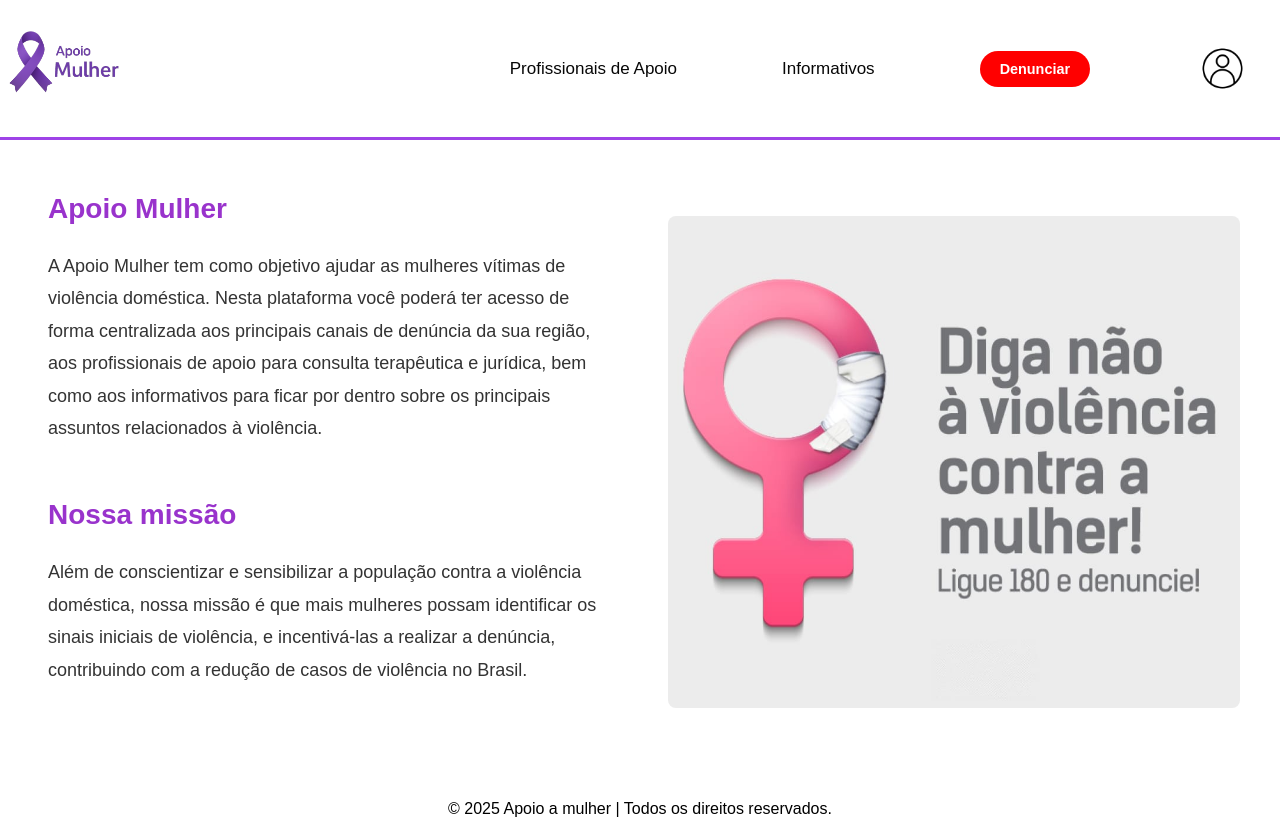
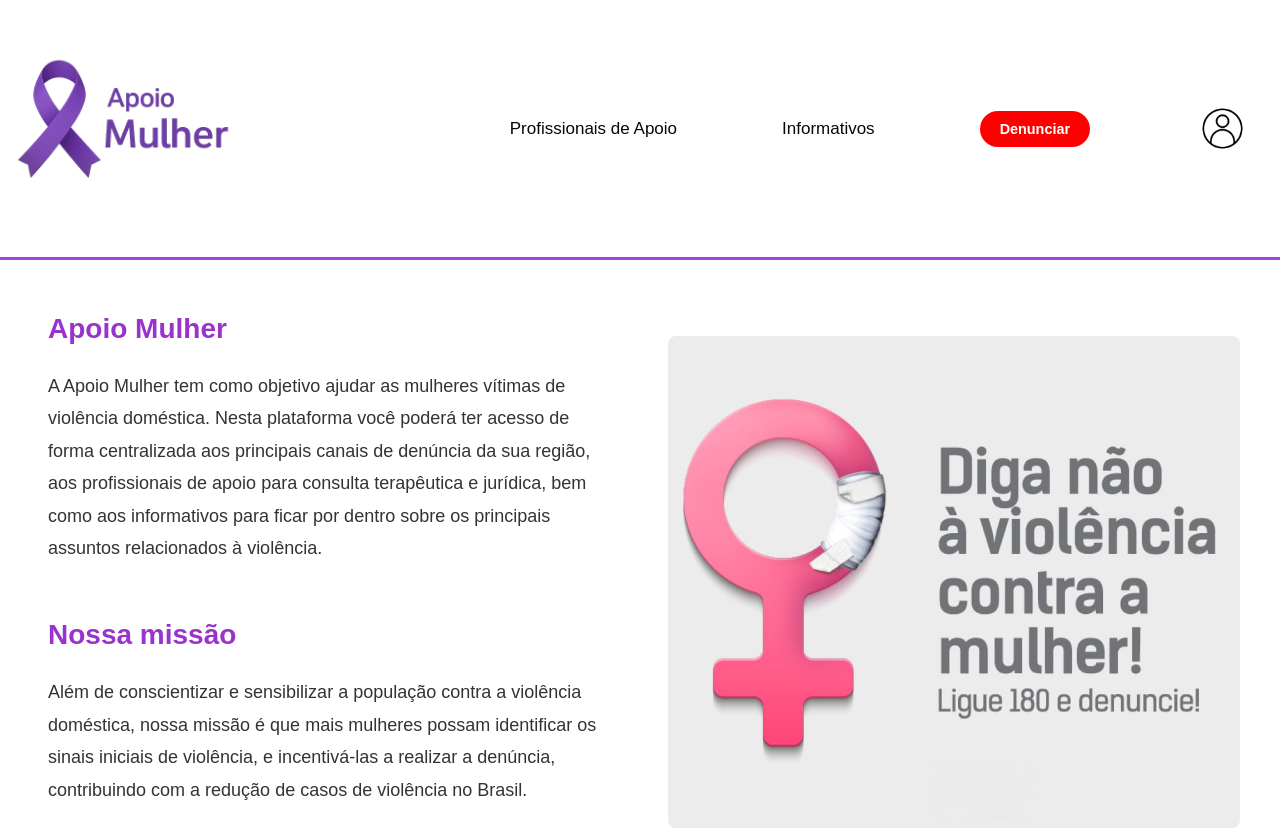
Before and after one commit to MarihRodrigues/Cora-v2, a plain HTML site: page codigo-fonte/home/home.html in a window 1280 px wide. Shown: the top 831 px of the page. Drawn offline with Linux system fonts and the light colour scheme.

Commit message:
alteracoes

```diff
--- a/codigo-fonte/denuncia/paginaDenuncia.css
+++ b/codigo-fonte/denuncia/paginaDenuncia.css
@@ -41,7 +41,7 @@ body {
 }
 
 .logo-cabecalho img {
-    width: 150px;
+    width: 250px;
 }
 
 .menu a {
--- a/codigo-fonte/home/home.css
+++ b/codigo-fonte/home/home.css
@@ -30,7 +30,7 @@ header{
 }
 
 .logo img {
-    max-width: 130px;
+    max-width: 250px;
     height: auto;
     cursor: pointer;
 }
--- a/codigo-fonte/login/paginaLogin.css
+++ b/codigo-fonte/login/paginaLogin.css
@@ -2,7 +2,7 @@
     margin: 0;
     padding: 0;
     box-sizing: border-box;
-    font-family: Arial, sans-serif;
+    font-family: Arial ;
 }
 
 .cabecalho {
--- a/codigo-fonte/profissionais/profissionais.css
+++ b/codigo-fonte/profissionais/profissionais.css
@@ -2,7 +2,7 @@
     margin: 0;
     padding: 0;
     box-sizing: border-box;
-    font-family: Arial, sans-serif;
+    font-family: Arial, Helvetica, sans-serif
 }
 
 body {
```
